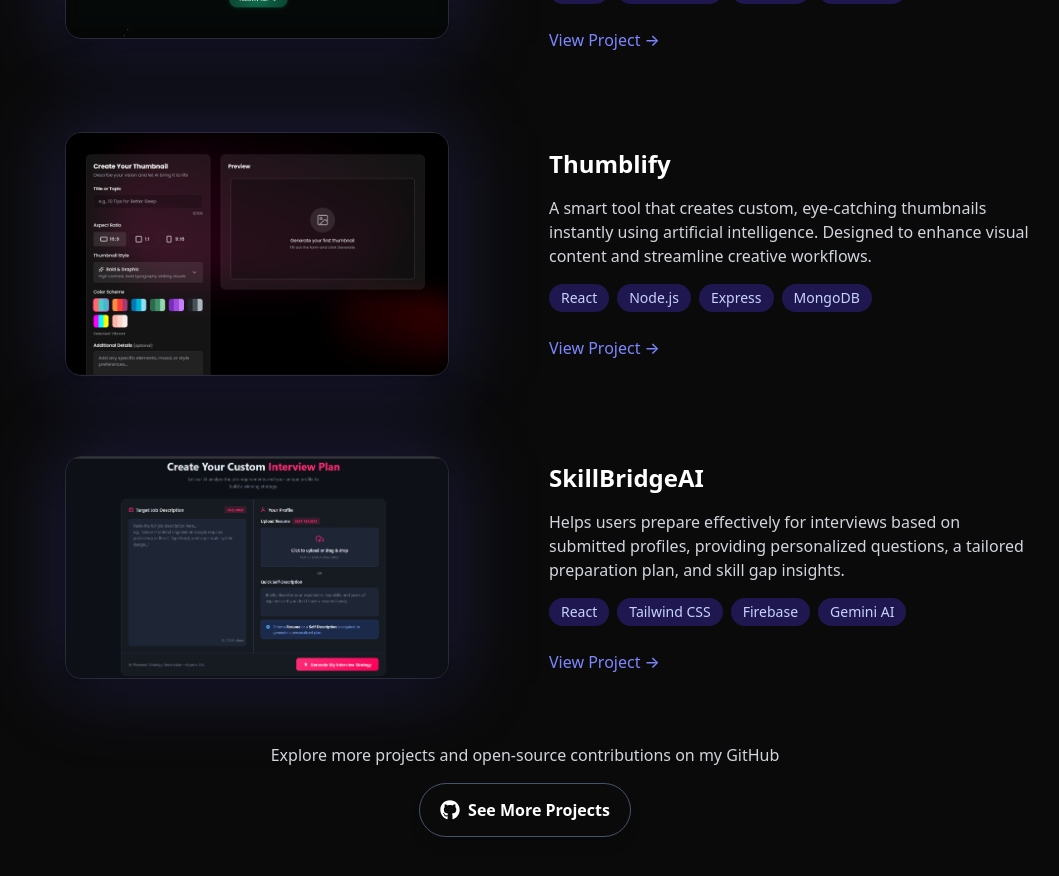
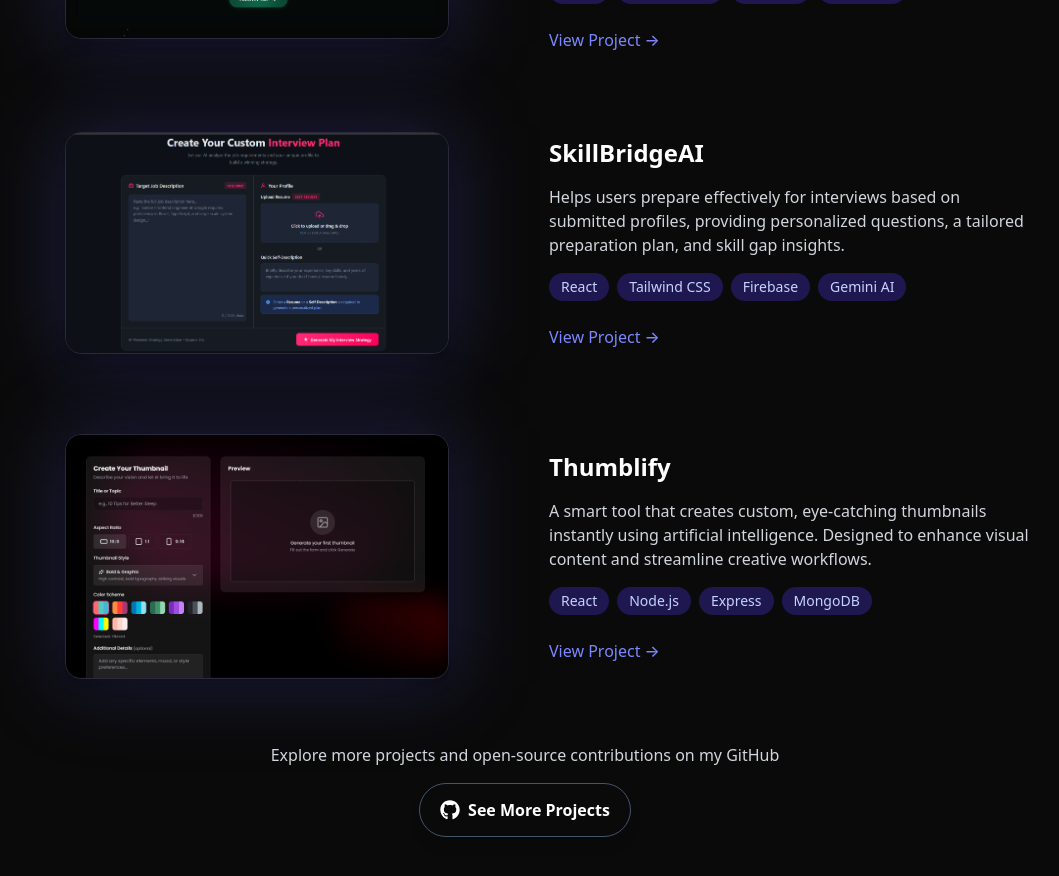
Before and after one commit to SahilSameer18/Portfolio, a React (Vite) app: page / in a window 1280 px wide. Shown: the part 2540-3416 px from the top of the page, without its empty margins (115-1174 px from the left). Built offline with nearby package versions, Linux system fonts and the light colour scheme.

Commit message:
resume and project update

```diff
--- a/src/components/Navbar.jsx
+++ b/src/components/Navbar.jsx
@@ -1,6 +1,6 @@
 import { useState, useEffect } from "react";
 import { motion, AnimatePresence } from "framer-motion";
-import resume from "../assets/sahilSameerResume.pdf";
+import resume from "../assets/sameer-resume.pdf";
 
 export default function Navbar() {
   const [isOpen, setIsOpen] = useState(false);
--- a/src/pages/Header.jsx
+++ b/src/pages/Header.jsx
@@ -1,7 +1,7 @@
 import { useEffect, useState } from "react";
 import { motion, AnimatePresence } from "framer-motion";
 import pic from "../assets/pic2.jpg";
-import resume from "../assets/sahilSameerResume.pdf";
+import resume from "../assets/sameer-resume.pdf";
 
 export default function Header() {
   const titles = ["Full Stack Developer", "Software Developer"];
--- a/src/pages/Project.jsx
+++ b/src/pages/Project.jsx
@@ -9,25 +9,25 @@ const projects = [
     title: "SafarAI",
     description:
       "An intelligent trip planning application that uses AI to create personalized travel itineraries based on user preferences, budget, and interests.",
-    link: "https://github.com/sahilsiddique/portfolio",
+    link: "https://www.safarai.in/",
     techStack: ["React", "Tailwind CSS", "Firebase", "Gemini AI"],
     image: safar,
+  },
+  {
+    title: "SkillBridgeAI",
+    description:
+      "Helps users prepare effectively for interviews based on submitted profiles, providing personalized questions, a tailored preparation plan, and skill gap insights.",
+    link: "https://skillbridgeai-s.vercel.app/",
+    techStack: ["React", "Tailwind CSS", "Firebase", "Gemini AI"],
+    image: skillbridgeAI,
   },
   {
     title: "Thumblify",
     description:
       "A smart tool that creates custom, eye-catching thumbnails instantly using artificial intelligence. Designed to enhance visual content and streamline creative workflows.",
-    link: "https://github.com/sahilsiddique/ecommerce-app",
+    link: "https://project-tracker-rho-murex.vercel.app",
     techStack: ["React", "Node.js", "Express", "MongoDB"],
     image: thumblify,
-  },
-  {
-    title: "SkillBridgeAI",
-    description:
-      "Helps users prepare effectively for interviews based on submitted profiles, providing personalized questions, a tailored preparation plan, and skill gap insights.",
-    link: "https://github.com/sahilsiddique/portfolio",
-    techStack: ["React", "Tailwind CSS", "Firebase", "Gemini AI"],
-    image: skillbridgeAI,
   },
 ];
 
```
Also changed, not shown: 2 other files (tests, documents, lock files or other folders).
